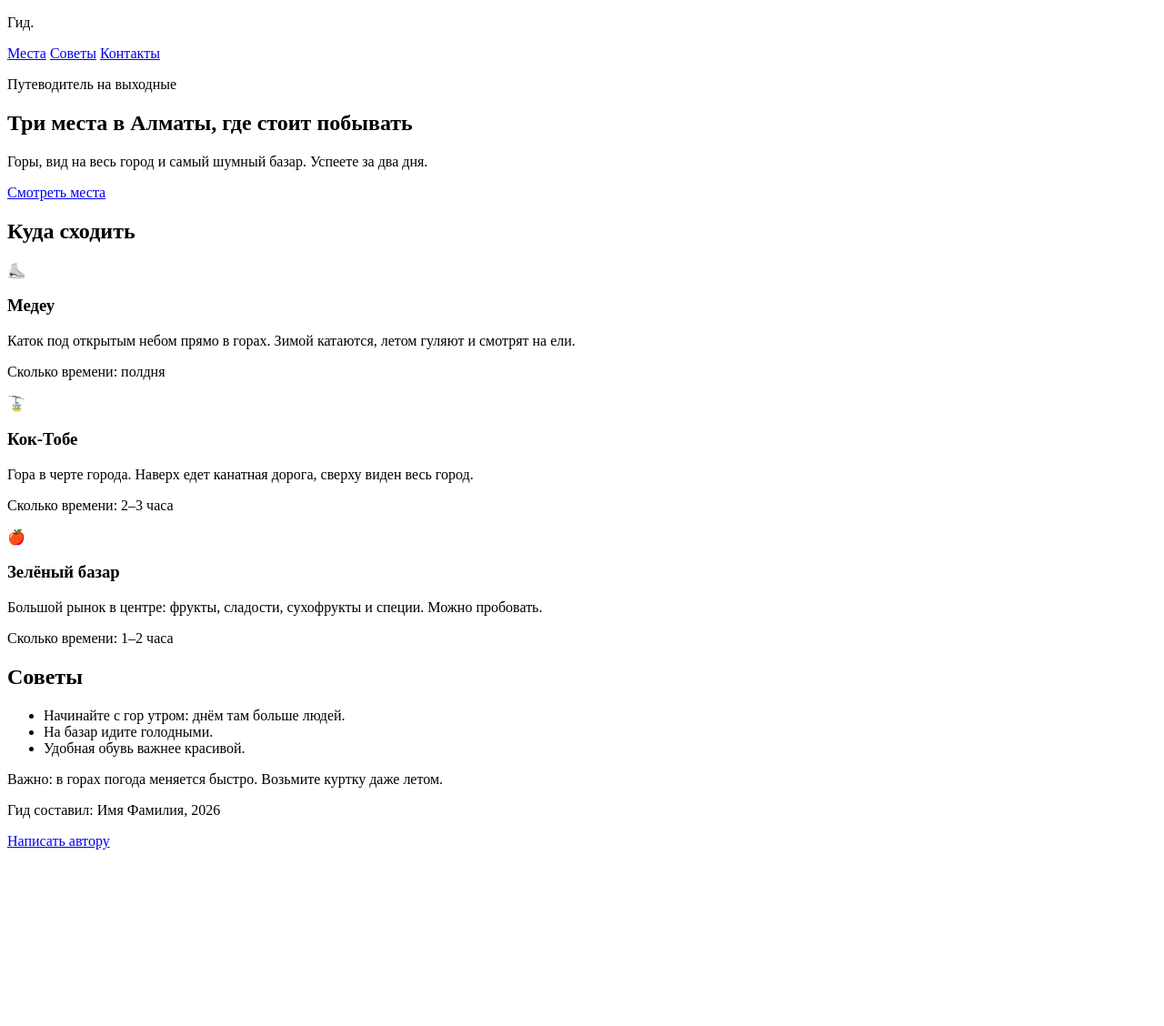
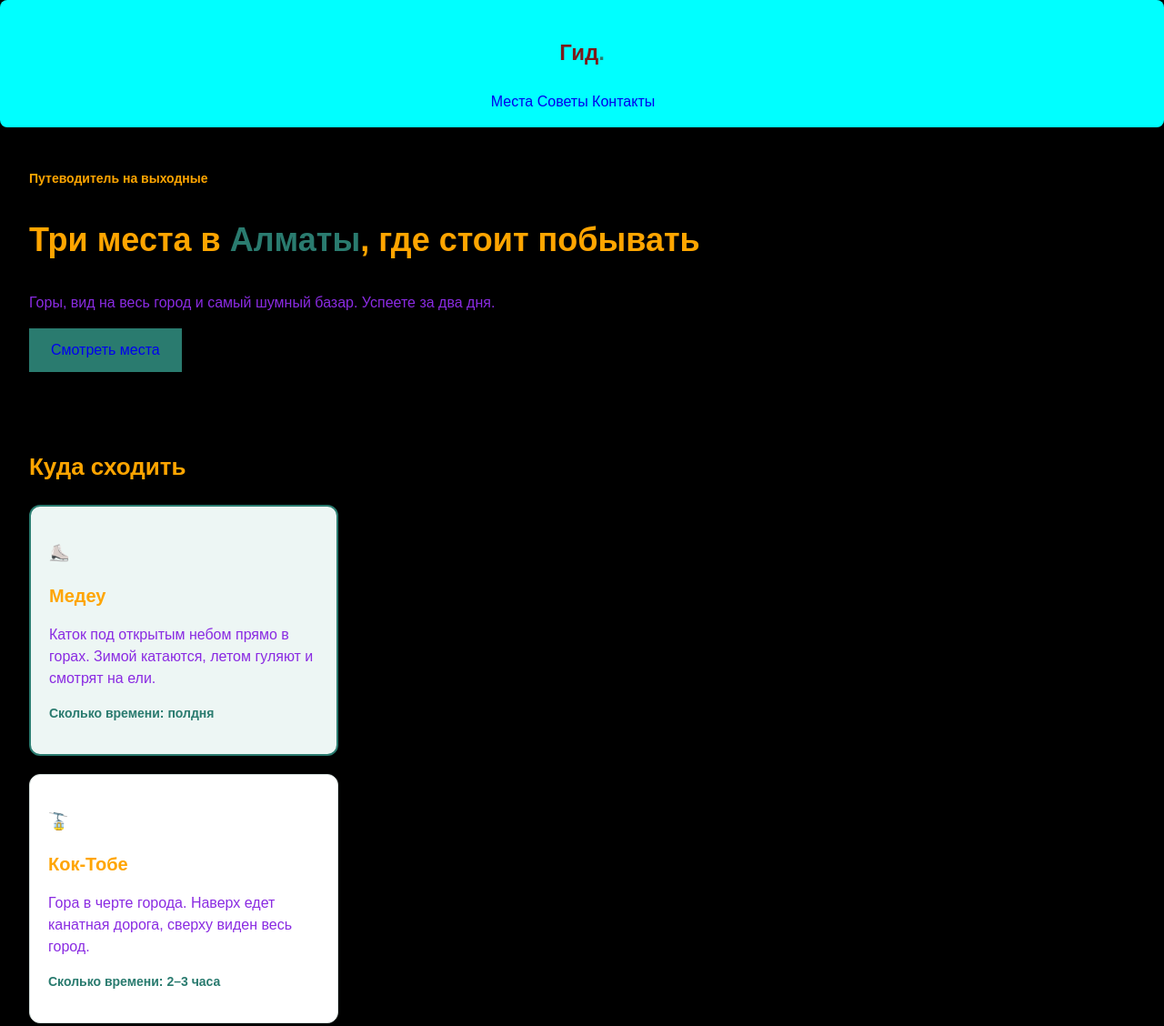
Before and after one commit to mimasek135/city-guide-2, a plain HTML site: page index.html in a window 1280 px wide. Shown: the top 1128 px of the page at 91% size. Before the commit the page ends 942 px from the top, so only its background shows below. Drawn offline with Linux system fonts and the light colour scheme.

Commit message:
add style to my site

```diff
--- a/index.html
+++ b/index.html
@@ -21,7 +21,9 @@
       <!-- ===== Первый экран ===== -->
       <section class="hero">
         <p class="hero-label">Путеводитель на выходные</p>
-        <h1>Три места в <span class="accent">Алматы</span>, где стоит побывать</h1>
+        <h1>
+          Три места в <span class="accent">Алматы</span>, где стоит побывать
+        </h1>
         <p>Горы, вид на весь город и самый шумный базар. Успеете за два дня.</p>
         <a class="button" href="#places">Смотреть места</a>
       </section>
@@ -30,24 +32,33 @@
       <section class="places" id="places">
         <h2>Куда сходить</h2>
 
-        <div class="card">
+        <div class="card card-top">
           <p class="card-icon">⛸️</p>
           <h3>Медеу</h3>
-          <p>Каток под открытым небом прямо в горах. Зимой катаются, летом гуляют и смотрят на ели.</p>
+          <p>
+            Каток под открытым небом прямо в горах. Зимой катаются, летом гуляют
+            и смотрят на ели.
+          </p>
           <p class="card-info">Сколько времени: полдня</p>
         </div>
 
         <div class="card">
           <p class="card-icon">🚡</p>
           <h3>Кок-Тобе</h3>
-          <p>Гора в черте города. Наверх едет канатная дорога, сверху виден весь город.</p>
+          <p>
+            Гора в черте города. Наверх едет канатная дорога, сверху виден весь
+            город.
+          </p>
           <p class="card-info">Сколько времени: 2–3 часа</p>
         </div>
 
         <div class="card">
           <p class="card-icon">🍎</p>
           <h3>Зелёный базар</h3>
-          <p>Большой рынок в центре: фрукты, сладости, сухофрукты и специи. Можно пробовать.</p>
+          <p>
+            Большой рынок в центре: фрукты, сладости, сухофрукты и специи. Можно
+            пробовать.
+          </p>
           <p class="card-info">Сколько времени: 1–2 часа</p>
         </div>
       </section>
@@ -60,13 +71,15 @@
           <li>На базар идите голодными.</li>
           <li>Удобная обувь важнее красивой.</li>
         </ul>
-        <p class="note">Важно: в горах погода меняется быстро. Возьмите куртку даже летом.</p>
+        <p class="note">
+          Важно: в горах погода меняется быстро. Возьмите куртку даже летом.
+        </p>
       </section>
     </main>
 
     <!-- ===== Подвал ===== -->
     <footer class="site-footer" id="contacts">
-      <p>Гид составил: Имя Фамилия, 2026</p>
+      <p>Гид составил: Темиргали Темирлан, 2026</p>
       <a class="button button-outline" href="#">Написать автору</a>
     </footer>
   </body>
--- a/style.css
+++ b/style.css
@@ -0,0 +1,125 @@
+/* Мои цвета:
+   #F4F6F5 фон
+   #1E292B текст
+   #2A7B6F акцент
+   #FFFFFF карточки */
+.hero-label {
+  color: orange;
+}
+
+body {
+  margin: 0;
+  background-color: black;
+  color: blueviolet;
+  font-size: medium;
+  font-family: Arial, sans-serif;
+  line-height: 1.5;
+}
+
+h1,
+h2,
+h3 {
+  color: orange;
+}
+h1 {
+  font-size: 36px;
+}
+
+h2 {
+  font-size: 26px;
+}
+
+h3 {
+  font-size: 20px;
+}
+
+.accent {
+  color: #2a7b6f;
+}
+
+.logo {
+  font-size: 24px;
+  font-weight: bold;
+}
+
+.hero-label {
+  font-size: 14px;
+  font-weight: bold;
+}
+
+a {
+  text-decoration: none;
+}
+
+.site-header {
+  padding: 16px 32px;
+  background-color: aqua;
+  color: #7c1b1b;
+  border-radius: 8px;
+  text-align: center;
+}
+
+.menu {
+  color: firebrick;
+  margin-right: 20px;
+}
+.button {
+  display: inline-block;
+  padding: 12px 24px;
+  background-color: #2a7b6f;
+}
+
+.button-outline {
+  background-color: #ffffff;
+  border: 2px solid #2a7b6f;
+  color: #2a7b6f;
+}
+.card {
+  width: 340px;
+  box-sizing: border-box;
+  padding: 20px;
+  border: 1px solid #d5e0dd;
+  border-radius: 12px;
+  background-color: #ffffff;
+  margin-bottom: 20px;
+}
+.card-icon {
+  font-size: large;
+}
+.card h3 {
+  margin-top: 8px;
+  margin-bottom: 8px;
+}
+.card-info {
+  font-size: 14px;
+  font-weight: bold;
+  color: #2a7b6f;
+}
+
+.hero,
+.places,
+.tips {
+  padding: 32px;
+}
+
+.note {
+  background-color: #e6efea;
+  padding: 16px 20px;
+  border-left: 4px solid #2a7b6f;
+}
+.site-footer {
+  background-color: cadetblue;
+  color: antiquewhite;
+  text-align: center;
+}
+
+.card-top {
+  background-color: #edf6f4;
+  border: 2px solid #2a7b6f;
+}
+
+/* Размеры коробки .card:
+   ширина содержимого: 297.049px
+   padding: 20px
+   border: 1.481px
+   margin снизу: 20px */
```
